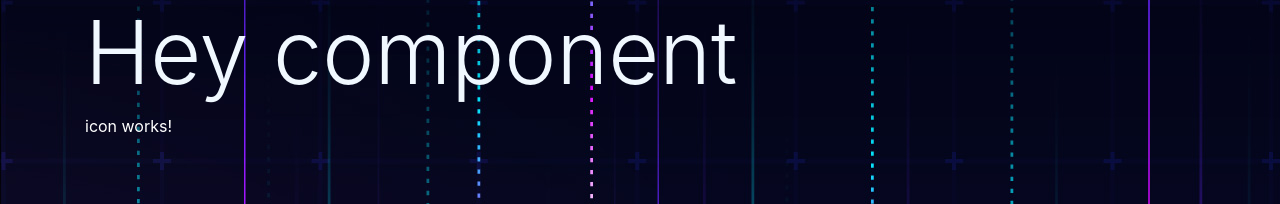
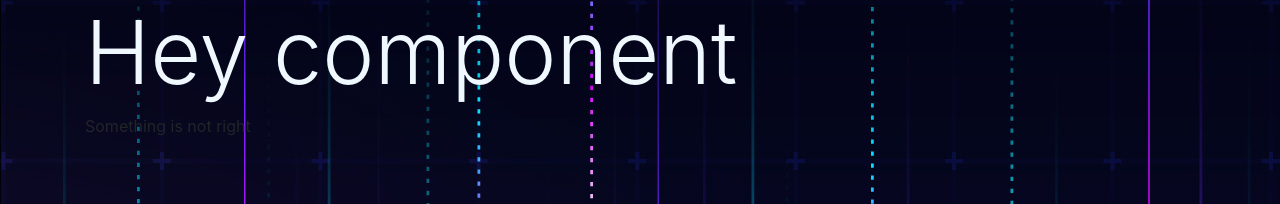
Before and after one commit to Somsubhra1/tic-tac-toe, an Angular app: page / in a window 1280 px wide. Shown: the top 204 px of the page. Built offline with nearby package versions, Linux system fonts and the light colour scheme.

Commit message:
icon template created

```diff
--- a/src/app/components/icon/icon.component.html
+++ b/src/app/components/icon/icon.component.html
@@ -1 +1,14 @@
-<p class="text-white">icon works!</p>
+<div [ngSwitch]="iconName">
+  <div *ngSwitchCase="'empty'">
+    <fa-icon [icon]="faPen" class="icon"></fa-icon>
+  </div>
+  <div *ngSwitchCase="'cross'">
+    <fa-icon [icon]="faTimes" class="icon"></fa-icon>
+  </div>
+  <div *ngSwitchCase="'circle'">
+    <fa-icon [icon]="faCircle" class="icon"></fa-icon>
+  </div>
+  <div *ngSwitchDefault>
+    Something is not right
+  </div>
+</div>
```
